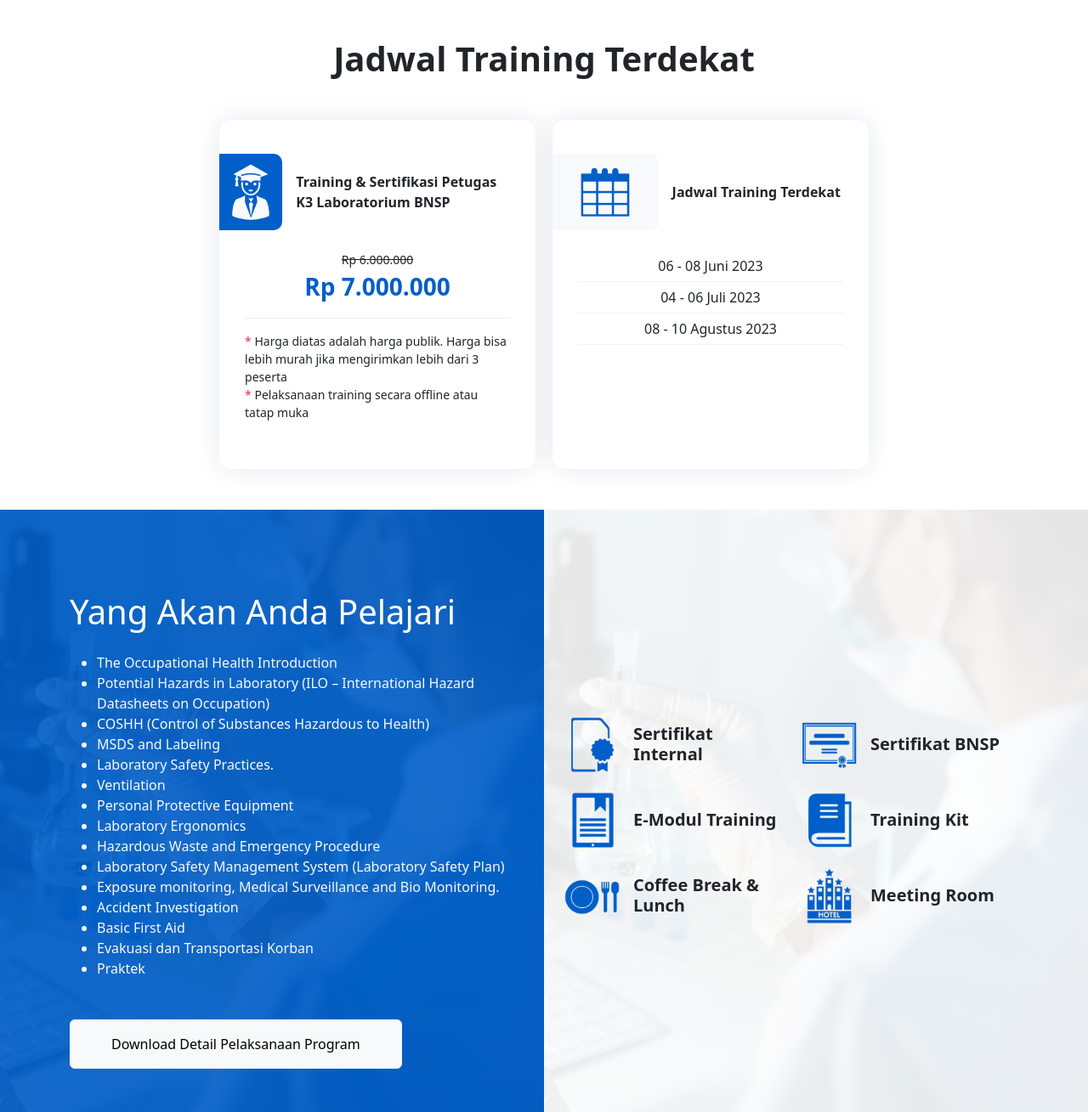
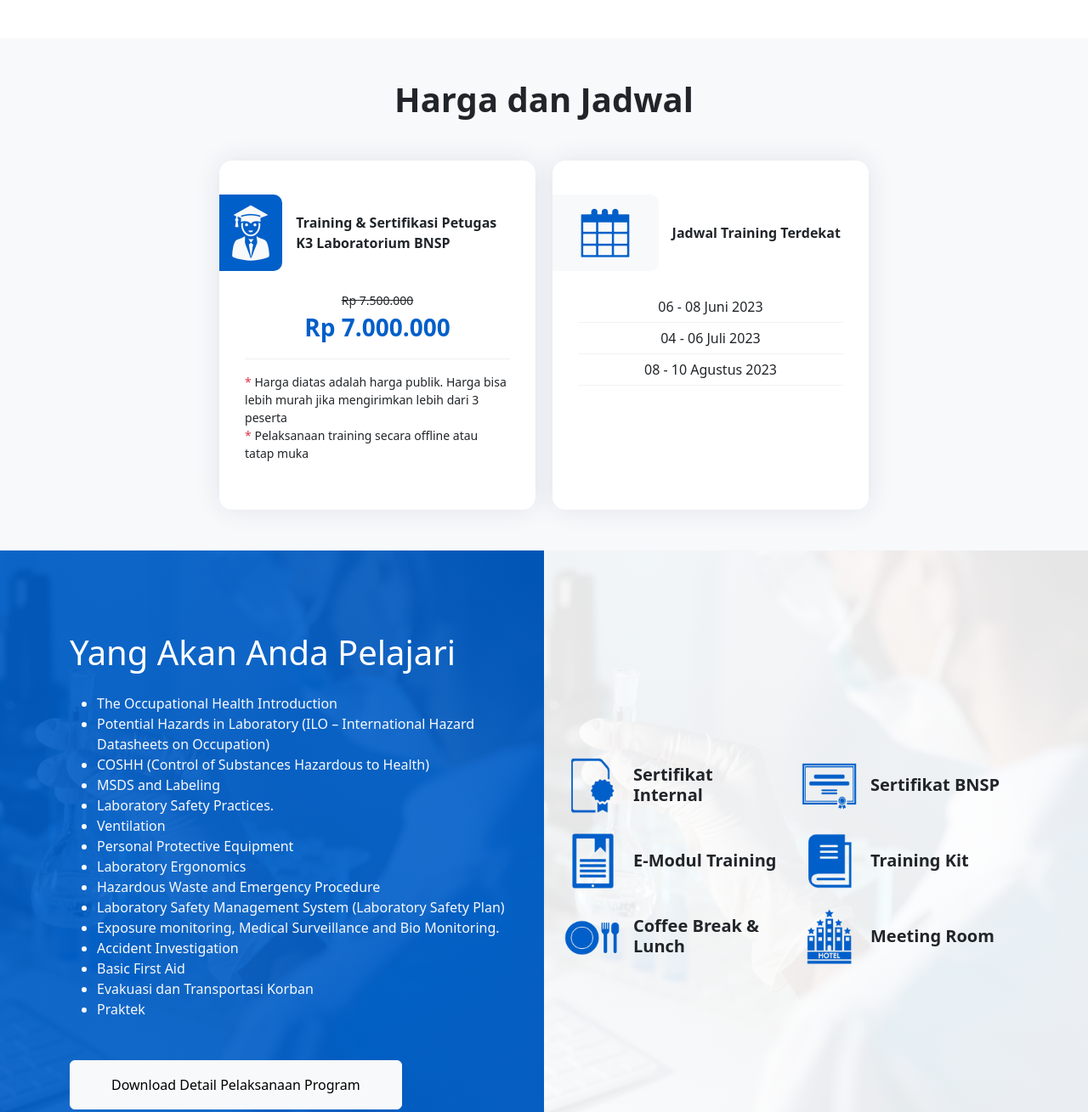
Before and after one commit to fitrife/k3-lab, a plain HTML site: page index.html in a window 1280 px wide. Shown: the part 1500-2809 px from the top of the page at 85% size. Drawn offline with nearby package versions, Linux system fonts and the light colour scheme; animation ran at ten frames a second.

Commit message:
14th commit

```diff
--- a/index.html
+++ b/index.html
@@ -256,10 +256,10 @@
     </div>
     <!-- About End -->
 
-    <section class="features" id="schedule">
+    <section class="features bg-light py-5" id="schedule">
       <div class="container">
         <div class="text-center mx-auto" style="max-width: 500px">
-          <h1 class="display-6 fw-bolder mb-5">Jadwal Training Terdekat</h1>
+          <h1 class="display-6 fw-bolder mb-5">Harga dan Jadwal</h1>
         </div>
         <div class="row">
           <div class="col-lg-12">
@@ -280,7 +280,7 @@
                 </div> -->
                 <div class="price text-center">
                   <p class="nodiscount mb-0 text-decoration-line-through">
-                    Rp 6.000.000
+                    Rp 7.500.000
                   </p>
                   <p class="discount fs-3 fw-bold text-primary">Rp 7.000.000</p>
                 </div>
@@ -322,7 +322,10 @@
     </section>
 
     <!-- Facts Start -->
-    <div class="container-fluid overflow-hidden my-5 px-lg-0" id="curriculum">
+    <div
+      class="container-fluid overflow-hidden my-5 my-md-0 px-lg-0"
+      id="curriculum"
+    >
       <div class="container facts px-lg-0">
         <div class="row g-0 mx-lg-0">
           <div class="col-lg-6 facts-text wow fadeIn" data-wow-delay="0.1s">
@@ -478,7 +481,7 @@
 
     <!-- Appointment Start -->
     <div
-      class="container-fluid appointment my-5 py-5 wow fadeIn"
+      class="container-fluid appointment my-5 my-md-0 py-5 wow fadeIn"
       data-wow-delay="0.1s"
       id="register"
     >
```
